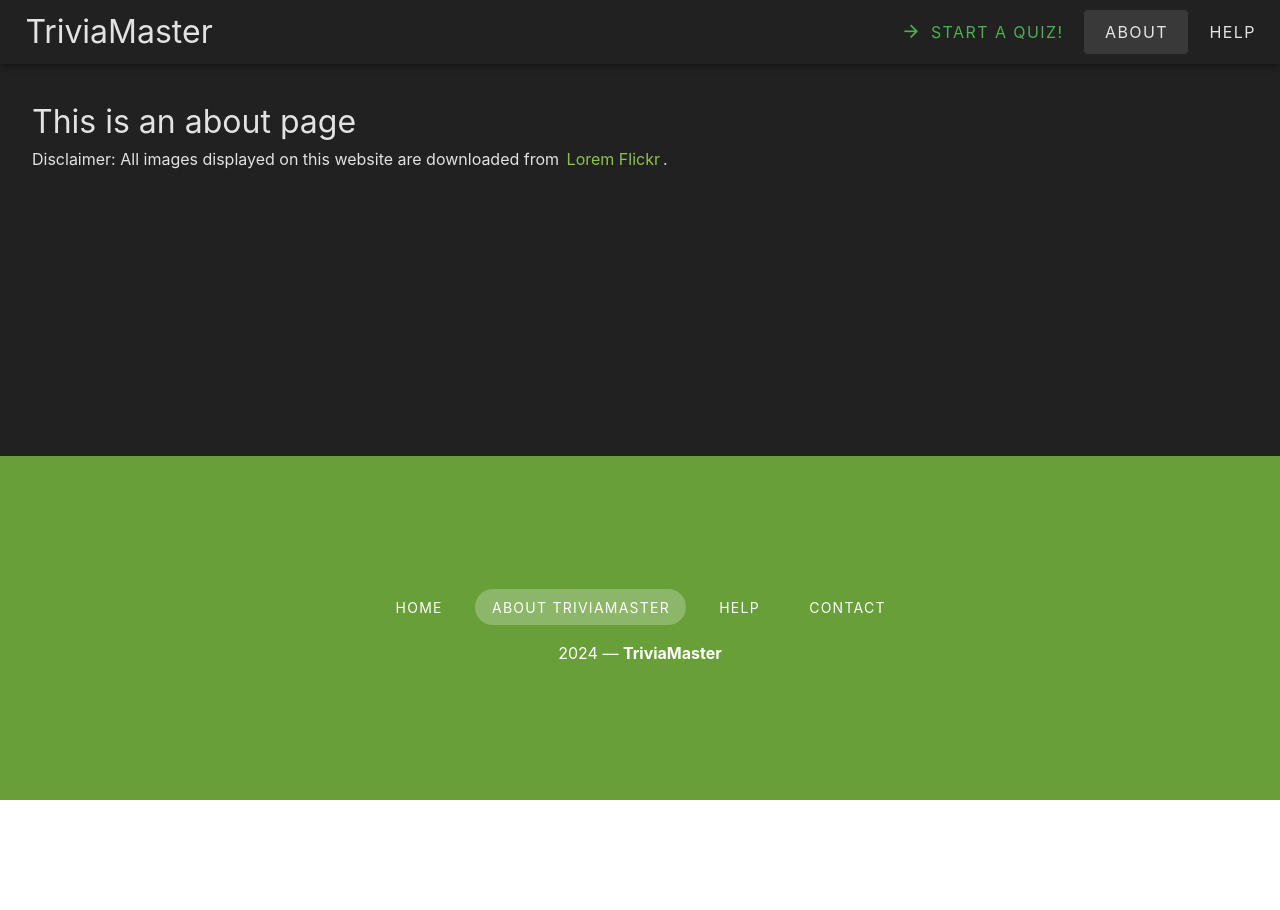
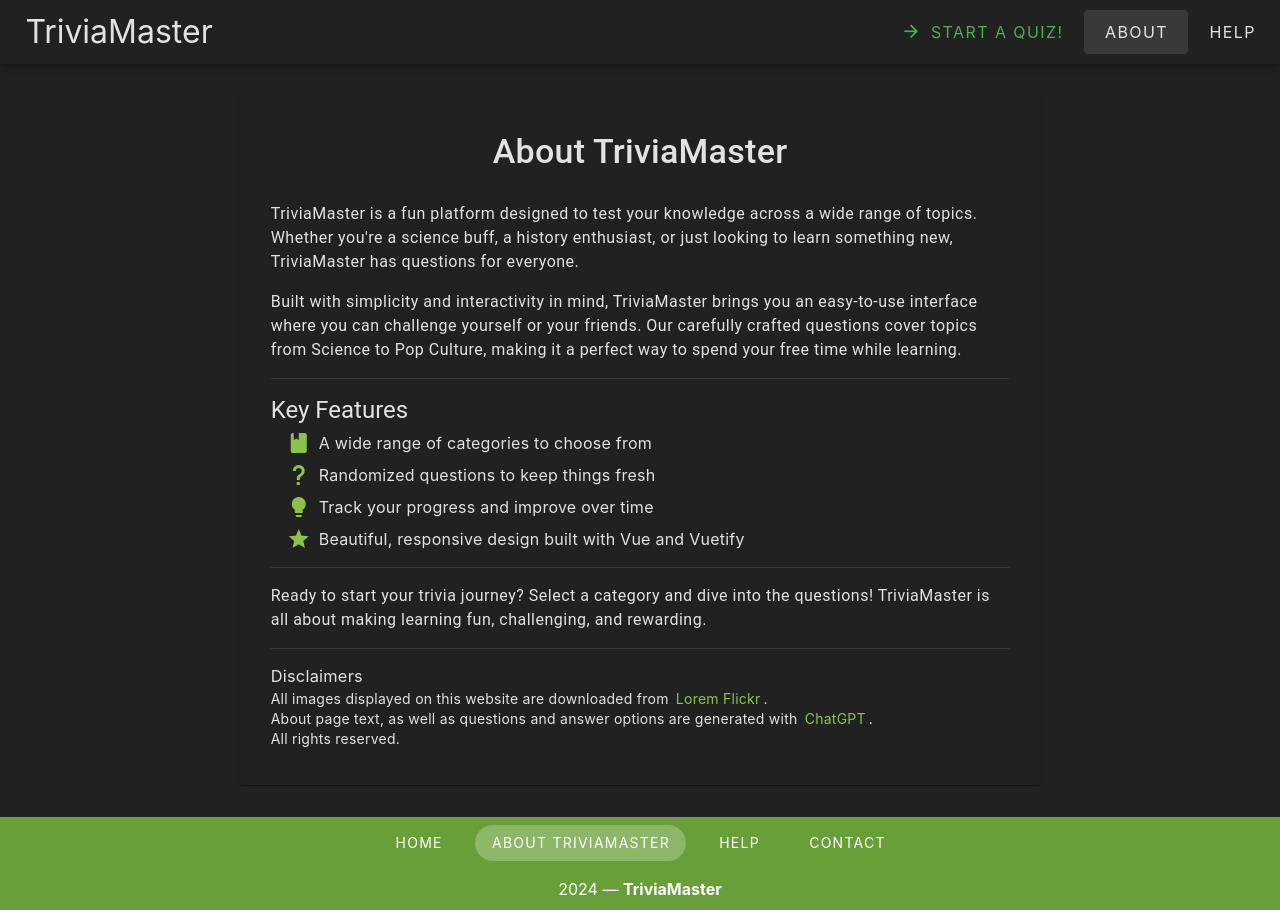
Before and after one commit to leoboehm/web-project, a Vue app: page /about in a window 1280 px wide. Before the commit the page ends 800 px from the top, so only its background shows below. Built offline with nearby package versions, Linux system fonts and the light colour scheme.

Commit message:
Added about page texts

```diff
--- a/src/views/AboutView.vue
+++ b/src/views/AboutView.vue
@@ -1,11 +1,87 @@
 <template>
   <v-container fluid>
-    <h1>This is an about page</h1>
-    <p>
-      Disclaimer: All images displayed on this website are downloaded from
-      <a href="https://loremflickr.com">Lorem Flickr</a>.
-    </p>
+    <v-row class="justify-center">
+      <v-col cols="12" md="8">
+        <v-card class="py-5 px-4">
+          <v-card-title class="text-h4 text-center mb-4"
+            >About TriviaMaster</v-card-title
+          >
+          <v-card-text>
+            <p class="text-body-1 mb-4">
+              TriviaMaster is a fun platform designed to test your knowledge
+              across a wide range of topics. Whether you're a science buff, a
+              history enthusiast, or just looking to learn something new,
+              TriviaMaster has questions for everyone.
+            </p>
+
+            <p class="text-body-1 mb-4">
+              Built with simplicity and interactivity in mind, TriviaMaster
+              brings you an easy-to-use interface where you can challenge
+              yourself or your friends. Our carefully crafted questions cover
+              topics from Science to Pop Culture, making it a perfect way to
+              spend your free time while learning.
+            </p>
+
+            <v-divider class="my-4"></v-divider>
+
+            <h5 class="text-h5 mt-4">Key Features</h5>
+            <ul class="feature-list mt-1">
+              <li>
+                <v-icon color="secondary" class="mr-2">mdi-book</v-icon> A wide
+                range of categories to choose from
+              </li>
+              <li>
+                <v-icon color="secondary" class="mr-2">mdi-help</v-icon>
+                Randomized questions to keep things fresh
+              </li>
+              <li>
+                <v-icon color="secondary" class="mr-2">mdi-lightbulb</v-icon>
+                Track your progress and improve over time
+              </li>
+              <li>
+                <v-icon color="secondary" class="mr-2">mdi-star</v-icon>
+                Beautiful, responsive design built with Vue and Vuetify
+              </li>
+            </ul>
+
+            <v-divider class="my-4"></v-divider>
+
+            <p class="text-body-1">
+              Ready to start your trivia journey? Select a category and dive
+              into the questions! TriviaMaster is all about making learning fun,
+              challenging, and rewarding.
+            </p>
+
+            <v-divider class="my-4"></v-divider>
+
+            <h3>Disclaimers</h3>
+            <p>
+              All images displayed on this website are downloaded from
+              <a href="https://loremflickr.com">Lorem Flickr</a>.
+            </p>
+            <p>
+              About page text, as well as questions and answer options are
+              generated with
+              <a href="https://chatgpt.com">ChatGPT</a>.
+            </p>
+            <p>All rights reserved.</p>
+          </v-card-text>
+        </v-card>
+      </v-col>
+    </v-row>
   </v-container>
 </template>
 
-<style></style>
+<style scoped>
+.feature-list {
+  padding-left: 16px;
+  list-style: none;
+}
+
+.feature-list li {
+  margin-bottom: 8px;
+  font-size: 16px;
+  display: flex;
+  align-items: center;
+}
+</style>
--- a/src/views/HomeView.vue
+++ b/src/views/HomeView.vue
@@ -3,8 +3,8 @@
     <!-- Hero Section -->
     <v-row class="hero-section" justify="center">
       <v-col cols="12" md="6" class="text-center">
-        <h1 class="display-2 font-weight-bold">Challenge Your Knowledge</h1>
-        <p class="subtitle-1">
+        <h1 class="text-h3 font-weight-bold">Challenge Your Knowledge</h1>
+        <p class="text-h5 my-2 text-black">
           Ready to test your skills? Start a quiz and see how you rank!
         </p>
         <v-btn color="primary-darken-1" size="x-large" to="/quiz" class="my-2"
@@ -16,7 +16,7 @@
     <!-- Categories -->
     <v-row class="my-10">
       <v-col cols="12">
-        <h2 class="text-center my-5">Quiz Categories</h2>
+        <h2 class="text-h4 text-center my-5">Quiz Categories</h2>
       </v-col>
       <CategorySelection />
     </v-row>
```
